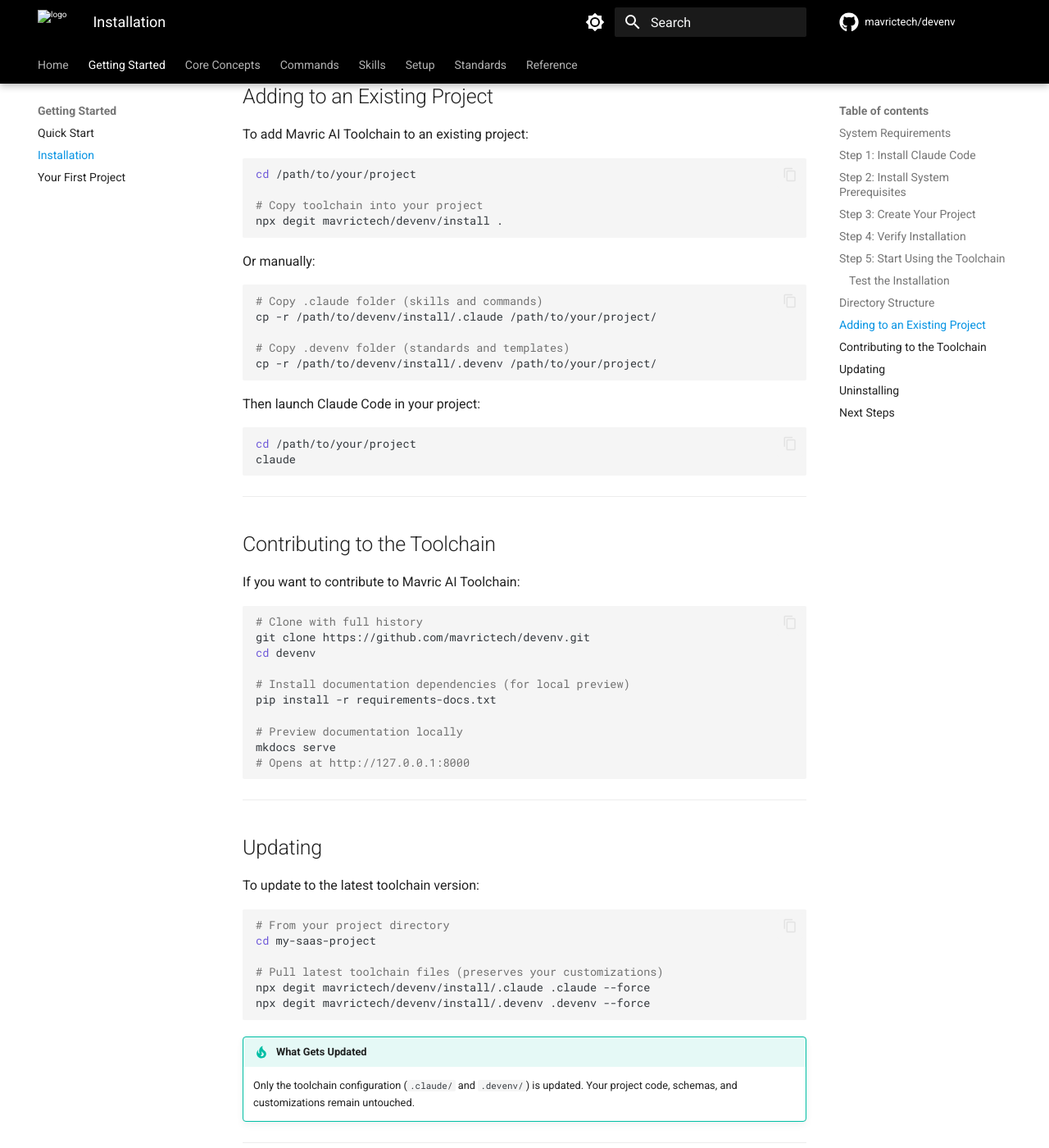
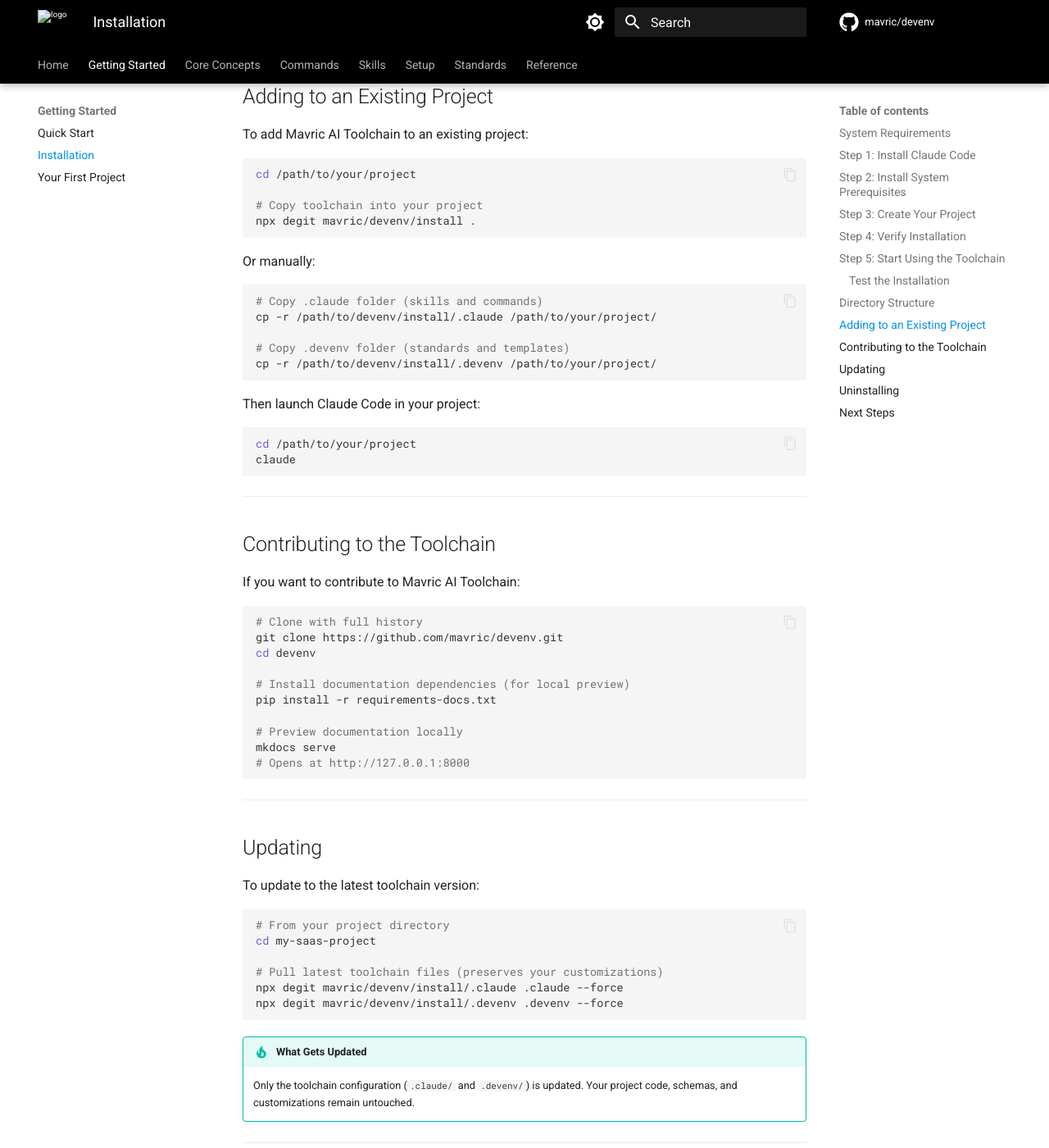
Before and after one commit to mavric/devenv, an MkDocs documentation site: the page built from docs/getting-started/installation.md, in a window 1280 px wide and 1400 px high, scrolled down 3662 px. Shown: the whole window at 82% size. Built offline with MkDocs 1.6.1 and Material for MkDocs 9.7.7, drawn with Linux system fonts in a browser that asks for light colours; comment, search, counter and statistics services are not loaded; some of the changed text lies outside the part shown.

Commit message:
fix: update GitHub org from mavrictech to mavric

````diff
--- a/docs/getting-started/installation.md
+++ b/docs/getting-started/installation.md
@@ -104,7 +104,7 @@ mkdir my-saas-project
 cd my-saas-project
 
 # Copy the toolchain (without git history)
-npx degit mavrictech/devenv/install .
+npx degit mavric/devenv/install .
 
 # Initialize your own git repo
 git init
@@ -120,7 +120,7 @@ git commit -m "Initial commit: Mavric toolchain setup"
 ```bash
 mkdir my-saas-project
 cd my-saas-project
-git clone --depth 1 https://github.com/mavrictech/devenv.git temp
+git clone --depth 1 https://github.com/mavric/devenv.git temp
 mv temp/install/* temp/install/.* . 2>/dev/null
 rm -rf temp
 git init
@@ -197,7 +197,7 @@ To add Mavric AI Toolchain to an existing project:
 cd /path/to/your/project
 
 # Copy toolchain into your project
-npx degit mavrictech/devenv/install .
+npx degit mavric/devenv/install .
 ```
 
 Or manually:
@@ -225,7 +225,7 @@ If you want to contribute to Mavric AI Toolchain:
 
 ```bash
 # Clone with full history
-git clone https://github.com/mavrictech/devenv.git
+git clone https://github.com/mavric/devenv.git
 cd devenv
 
 # Install documentation dependencies (for local preview)
@@ -247,8 +247,8 @@ To update to the latest toolchain version:
 cd my-saas-project
 
 # Pull latest toolchain files (preserves your customizations)
-npx degit mavrictech/devenv/install/.claude .claude --force
-npx degit mavrictech/devenv/install/.devenv .devenv --force
+npx degit mavric/devenv/install/.claude .claude --force
+npx degit mavric/devenv/install/.devenv .devenv --force
 ```
 
 !!! tip "What Gets Updated"
--- a/mkdocs.yml
+++ b/mkdocs.yml
@@ -1,8 +1,8 @@
 site_name: Mavric AI Toolchain
 site_description: Mavric's AI-Assisted Development Toolchain for building production-ready SaaS applications
-site_url: https://mavrictech.github.io/devenv
-repo_url: https://github.com/mavrictech/devenv
-repo_name: mavrictech/devenv
+site_url: https://mavric.github.io/devenv
+repo_url: https://github.com/mavric/devenv
+repo_name: mavric/devenv
 
 theme:
   name: material
@@ -92,9 +92,9 @@ markdown_extensions:
 extra:
   social:
     - icon: fontawesome/brands/github
-      link: https://github.com/mavrictech/devenv
+      link: https://github.com/mavric/devenv
     - icon: fontawesome/solid/globe
-      link: https://mavrictech.com
+      link: https://mavric.com
   generator: false
 
 extra_css:
````
Also changed, not shown: docs/concepts/saas-capabilities.md (+1 -1 lines), docs/concepts/why-mavric.md (+1 -1 lines), docs/getting-started/quickstart.md (+2 -2 lines), docs/index.md (+2 -2 lines).
